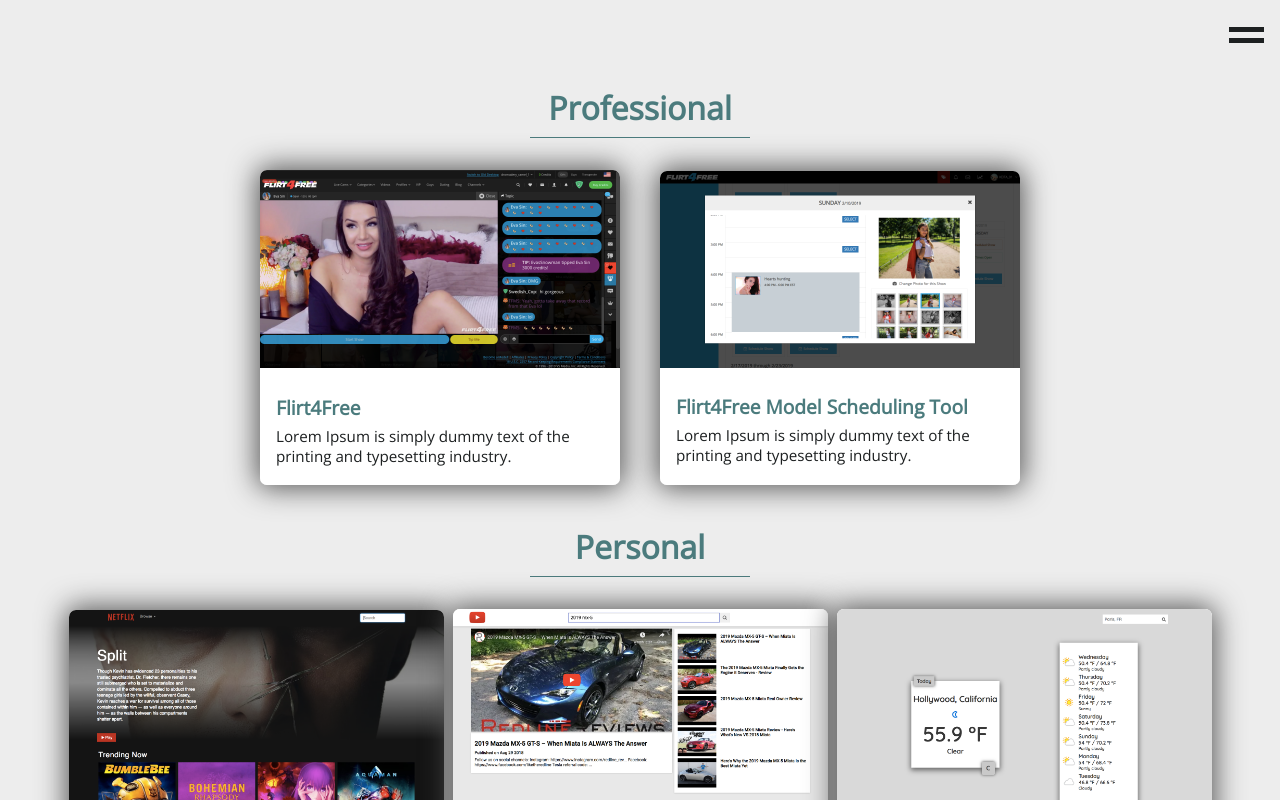
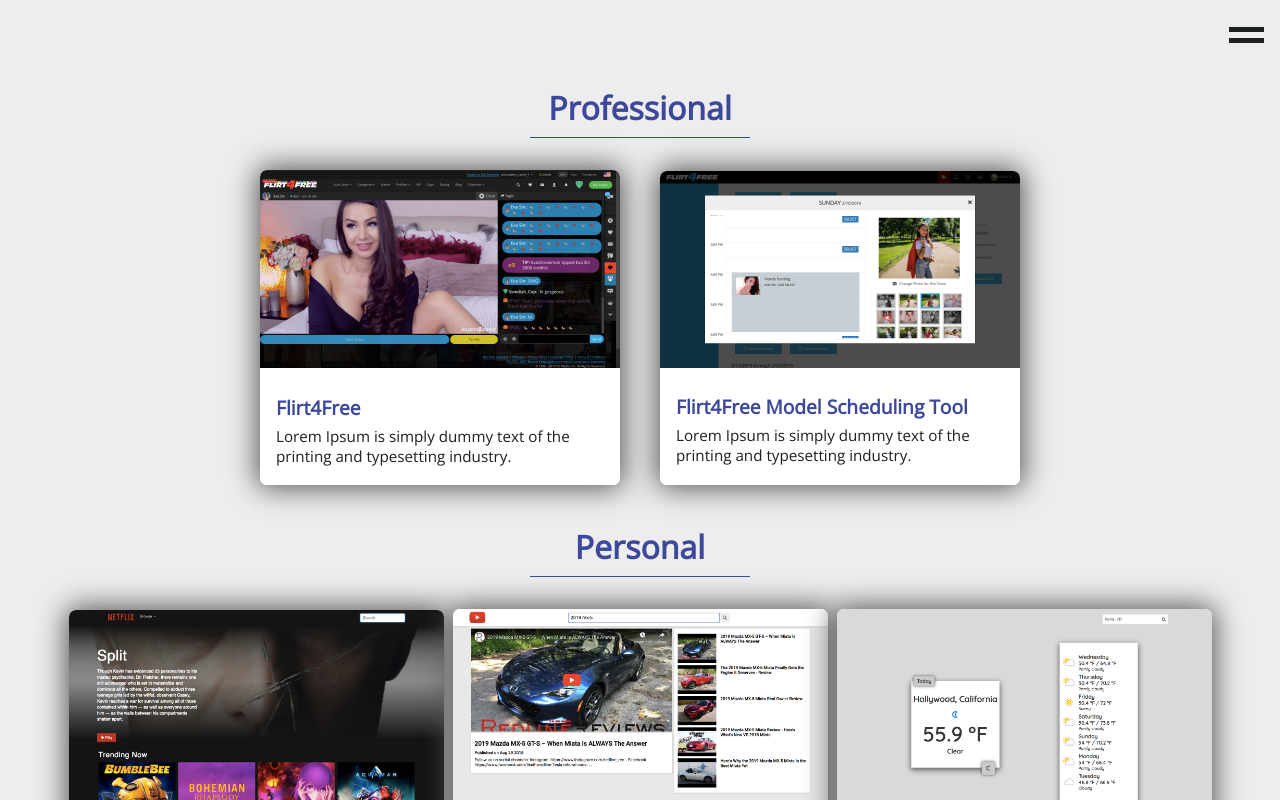
Before and after one commit to bd2187/portfolio-2019, a React app: page /work in a window 1280 px wide. Shown: the top 800 px of the page. Built offline with nearby package versions, Linux system fonts and the light colour scheme.

Commit message:
change font color of text

```diff
--- a/src/components/Work/Work.css
+++ b/src/components/Work/Work.css
@@ -66,7 +66,7 @@
 }
 
 .project-info-container .project-title {
-    color: #4b7b7d;
+    color: #3c489c;
     font-size: 1.2em;
 }
 
@@ -83,10 +83,10 @@
     text-align: center;
     width: 65%;
     margin: 0.5em auto;
-    border-bottom: 1.5px solid #4b7b7d;
+    border-bottom: 1.5px solid #3c489c;
     padding-bottom: 0.25em;
     max-width: 220px;
-    color: #4b7b7d;
+    color: #3c489c;
 }
 
 @media only screen and (min-width: 660px) {
```
